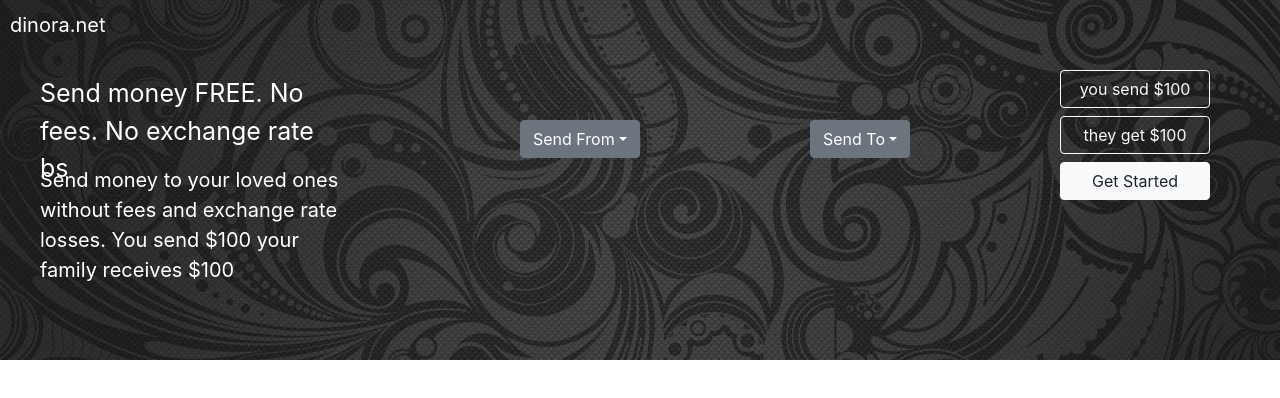
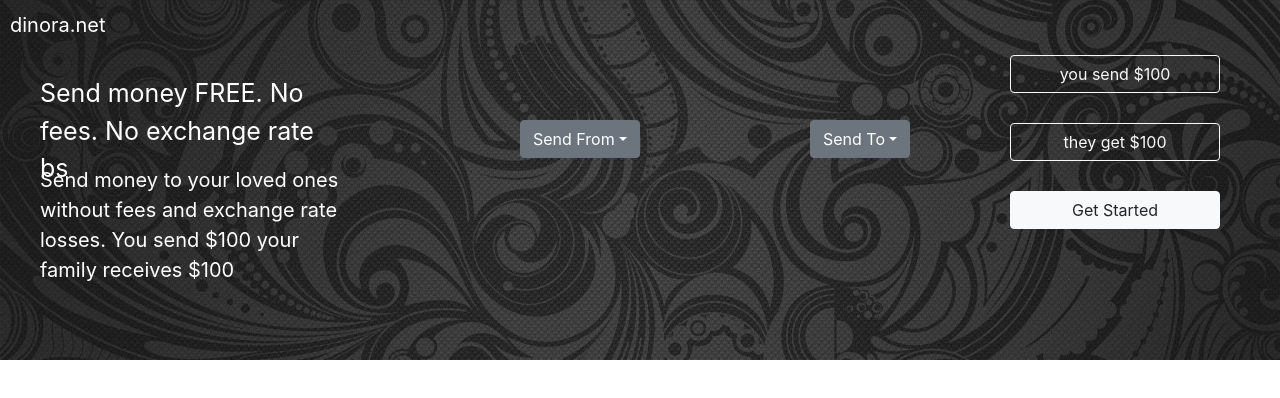
Before and after one commit to aziz158/Dinora.net, a React (Create React App) app in the folder dinora-net/: page / in a window 1280 px wide. Shown: the top 398 px of the page. Built offline with nearby package versions, Linux system fonts and the light colour scheme.

Commit message:
Updated button container

```diff
--- a/dinora-net/src/components/Hero.css
+++ b/dinora-net/src/components/Hero.css
@@ -131,14 +131,22 @@
     justify-content: center;
 }
 
-.btns{
+.btns-container{
     color:#fff;
     position: absolute;
-    height: 150px;
-    width: 150px;
-    top: 50px;
+    height: 240px;
+    width: 270px;
+    top: 5px;
     margin: 20px;
-    right: 50px;
+    right: 10px;
     align-items: center;
     justify-content: center;
 }
+
+.buttn{
+    color: #fff;
+    margin: 30px;
+    align-items: center;
+    justify-content: center;
+
+}
--- a/dinora-net/src/components/Hero.js
+++ b/dinora-net/src/components/Hero.js
@@ -32,13 +32,23 @@ function Hero() {
             </DropdownButton>
         </div>
 
-        <div className='btns'>
-            <Button variant="outline-light" block>you send $100</Button>
-            <Button variant="outline-light" block>they get $100</Button>
-            <Button variant="light" block>Get Started</Button>
+        <div className='btns-container'>
+            <div className='buttn'>
+                <Button variant="outline-light" block>you send $100</Button>
+            </div>
+            <div className='buttn'>
+                <Button variant="outline-light" block>they get $100</Button>
+            </div>
+            <div className='buttn'>
+                <Button variant="light" block>Get Started</Button>
+            </div>
         </div>
     </div>
   );
 }
 
+
+
+
+
 export default Hero;
```
